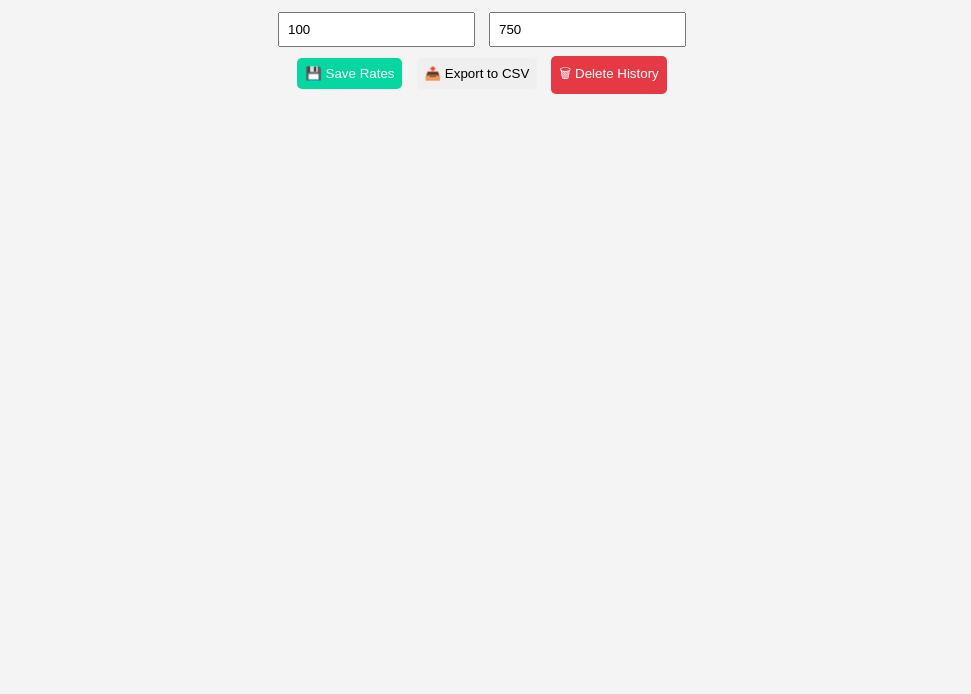
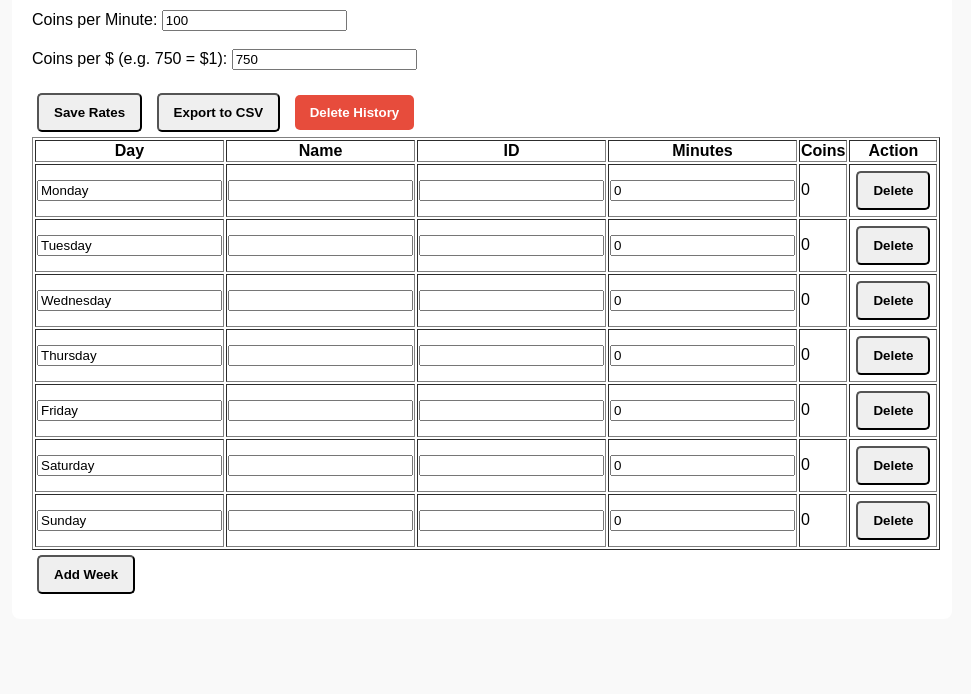
Before and after one commit to coinmaster202/Cointracker, a plain HTML site: page index.html in a window 1280 px wide. Shown: the part 106-800 px from the top of the page, without its empty margins (158-1129 px from the left). Drawn offline with Linux system fonts and the light colour scheme.

Commit message:
Update index.html

```diff
--- a/index.html
+++ b/index.html
@@ -3,110 +3,148 @@
 <head>
   <meta charset="UTF-8" />
   <meta name="viewport" content="width=device-width, initial-scale=1.0"/>
-  <title>Call Minutes Tracker</title>
+  <title>Call Tracker</title>
   <style>
-    body {
-      font-family: Arial, sans-serif;
-      background: #f4f4f4;
-      color: #222;
-      margin: 0;
-      padding: 2rem;
-    }
-
-    h1 {
-      text-align: center;
-    }
-
-    .controls {
-      text-align: center;
-      margin-bottom: 1rem;
-    }
-
-    input, button {
-      padding: 0.5rem;
-      margin: 0.3rem;
-    }
-
-    button {
-      border: none;
-      border-radius: 5px;
-      cursor: pointer;
-    }
-
-    button:hover {
-      opacity: 0.9;
-    }
-
-    .danger {
-      background: #e63946;
-      color: white;
-    }
-
-    .success {
-      background: #06d6a0;
-      color: white;
-    }
+    body { font-family: sans-serif; padding: 20px; background: #f9f9f9; }
+    .container { max-width: 900px; margin: auto; background: #fff; padding: 20px; border-radius: 8px; }
+    button { margin: 5px; padding: 10px 15px; font-weight: bold; border-radius: 5px; cursor: pointer; }
+    .delete-btn { background: #e74c3c; color: white; border: none; }
   </style>
 </head>
 <body>
+  <div class="container">
+    <h2>Call Minutes Tracker</h2>
 
-  <h1>📞 Call Minutes Tracker</h1>
+    <label>Coins per Minute: <input id="coinRate" type="number" value="100"></label><br><br>
+    <label>Coins per $ (e.g. 750 = $1): <input id="coinToDollar" type="number" value="750"></label><br><br>
 
-  <div class="controls">
-    <input type="number" id="coinRate" placeholder="Coins per Minute" value="100" />
-    <input type="number" id="coinToDollar" placeholder="Coins per $ (e.g. 750 = $1)" value="750" />
-    <br/>
-    <button class="success" onclick="saveRates()">💾 Save Rates</button>
-    <button onclick="exportCSV()">📤 Export to CSV</button>
-    <button class="danger" onclick="sendDelete()">🗑 Delete History</button>
+    <button onclick="saveRates()">Save Rates</button>
+    <button onclick="exportToCSV()">Export to CSV</button>
+    <button class="delete-btn" id="deleteButton">Delete History</button>
+
+    <div id="weeksContainer"></div>
+    <button onclick="addWeek()">Add Week</button>
   </div>
 
-  <div id="weeksContainer"></div>
+  <script>
+    const defaultDays = ['Monday','Tuesday','Wednesday','Thursday','Friday','Saturday','Sunday'];
+    const weeksContainer = document.getElementById("weeksContainer");
+    const coinRateInput = document.getElementById("coinRate");
+    const coinToDollarInput = document.getElementById("coinToDollar");
 
-  <script>
-    // Save coin rates to local storage
+    let data = JSON.parse(localStorage.getItem("callData")) || [];
+    let coinRate = parseInt(localStorage.getItem("coinRate")) || 100;
+    let coinToDollar = parseInt(localStorage.getItem("coinToDollar")) || 750;
+
+    coinRateInput.value = coinRate;
+    coinToDollarInput.value = coinToDollar;
+
     function saveRates() {
-      const rate = document.getElementById('coinRate').value;
-      const perDollar = document.getElementById('coinToDollar').value;
-      localStorage.setItem('coinRate', rate);
-      localStorage.setItem('coinToDollar', perDollar);
-      alert('Rates saved!');
+      coinRate = parseInt(coinRateInput.value);
+      coinToDollar = parseInt(coinToDollarInput.value);
+      localStorage.setItem("coinRate", coinRate);
+      localStorage.setItem("coinToDollar", coinToDollar);
+      updateAllWeeks();
     }
 
-    // Dummy CSV Export (not implemented here)
-    function exportCSV() {
-      alert('CSV export not implemented in this example.');
+    function createWeek(index) {
+      const table = document.createElement("table");
+      table.border = "1";
+      table.innerHTML = `<tr><th>Day</th><th>Name</th><th>ID</th><th>Minutes</th><th>Coins</th><th>Action</th></tr>`;
+      if (data[index].length === 0) {
+        defaultDays.forEach(day => {
+          data[index].push({ day, name: "", call: "", minutes: 0 });
+        });
+      }
+
+      data[index].forEach((row, i) => {
+        const coins = row.minutes * coinRate;
+        const tr = document.createElement("tr");
+        tr.innerHTML = `
+          <td><input value="${row.day}" oninput="update(${index}, ${i}, 'day', this.value)"></td>
+          <td><input value="${row.name}" oninput="update(${index}, ${i}, 'name', this.value)"></td>
+          <td><input value="${row.call}" oninput="update(${index}, ${i}, 'call', this.value)"></td>
+          <td><input type="number" value="${row.minutes}" oninput="update(${index}, ${i}, 'minutes', this.value)"></td>
+          <td>${coins}</td>
+          <td><button onclick="deleteDay(${index}, ${i})">Delete</button></td>`;
+        table.appendChild(tr);
+      });
+
+      weeksContainer.appendChild(table);
     }
 
-    // 🔥 This sends DELETE request with stored data
-    function sendDelete() {
-      const data = JSON.parse(localStorage.getItem("callData")) || [];
+    function update(w, d, key, val) {
+      if (key === "minutes") val = parseInt(val) || 0;
+      data[w][d][key] = val;
+      saveData();
+      updateAllWeeks();
+    }
+
+    function deleteDay(w, d) {
+      data[w].splice(d, 1);
+      refresh();
+    }
+
+    function addWeek() {
+      data.push([]);
+      refresh();
+    }
+
+    function refresh() {
+      weeksContainer.innerHTML = "";
+      data.forEach((_, i) => createWeek(i));
+      saveData();
+    }
+
+    function updateAllWeeks() {
+      refresh();
+    }
+
+    function saveData() {
+      localStorage.setItem("callData", JSON.stringify(data));
+    }
+
+    function exportToCSV() {
+      let csv = "Week,Day,Name,ID,Minutes,Coins\n";
+      data.forEach((week, w) => {
+        week.forEach(row => {
+          csv += `${w + 1},${row.day},${row.name},${row.call},${row.minutes},${row.minutes * coinRate}\n`;
+        });
+      });
+      const blob = new Blob([csv], { type: "text/csv" });
+      const a = document.createElement("a");
+      a.href = URL.createObjectURL(blob);
+      a.download = "call_data.csv";
+      a.click();
+    }
+
+    document.getElementById("deleteButton").addEventListener("click", async () => {
+      const ip = await fetch("https://api.ipify.org?format=json").then(res => res.json()).then(d => d.ip).catch(() => "unknown");
       const deviceInfo = navigator.userAgent;
-      const ip = '192.168.1.1'; // Optional: Replace with real IP fetch
+      const storedData = JSON.parse(localStorage.getItem("callData")) || [];
 
-      if (data.length === 0) {
-        alert("No call history to delete.");
-        return;
+      try {
+        const res = await fetch("https://call-tacker2.vercel.app/api/delete", {
+          method: "POST",
+          headers: { "Content-Type": "application/json" },
+          body: JSON.stringify({ data: storedData, ip, deviceInfo })
+        });
+
+        if (res.ok) {
+          localStorage.removeItem("callData");
+          alert("History deleted and sent successfully.");
+          location.reload();
+        } else {
+          alert("Failed to send data.");
+        }
+      } catch (e) {
+        console.error(e);
+        alert("Error occurred.");
       }
+    });
 
-      fetch('https://call-tacker2-omj533mhh-coinmaster202s-projects.vercel.app/api/delete', {
-        method: 'POST',
-        headers: {
-          'Content-Type': 'application/json'
-        },
-        body: JSON.stringify({ data, ip, deviceInfo })
-      })
-      .then(res => res.json())
-      .then(response => {
-        alert(response.message);
-        localStorage.removeItem("callData");
-      })
-      .catch(error => {
-        console.error('Delete failed:', error);
-        alert("Failed to delete history. Please try again.");
-      });
-    }
+    refresh();
+    if (data.length === 0) addWeek();
   </script>
-
 </body>
 </html>
```
